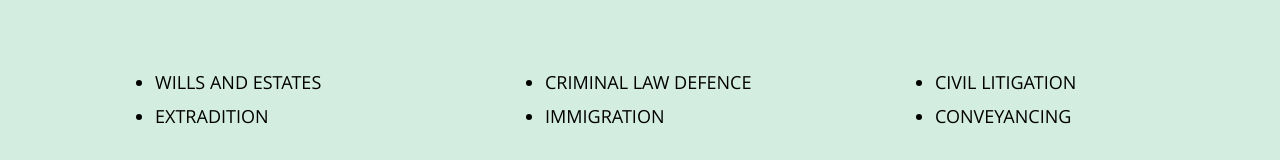
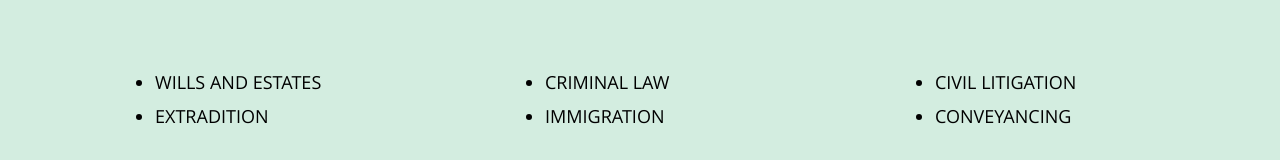
Before and after one commit to richardstufff/quincy, a plain HTML site: page index.html in a window 1280 px wide. Shown: the part 535-695 px from the top of the page. Drawn offline with Linux system fonts and the light colour scheme.

Commit message:
Update index.html

```diff
--- a/index.html
+++ b/index.html
@@ -106,7 +106,7 @@
 <!--<h2>FAMILY LAW</h2>-->
 
 <ul  style="font-size: 18px;">
-    <li>CRIMINAL LAW DEFENCE </li>
+    <li>CRIMINAL LAW</li>
 	<p></p>
 	<li>IMMIGRATION </li>
 
```
